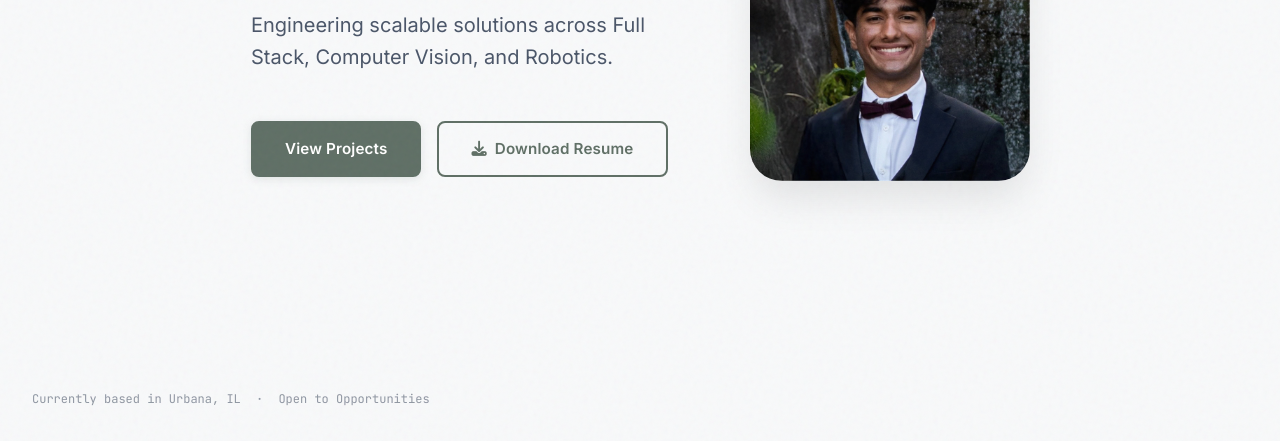
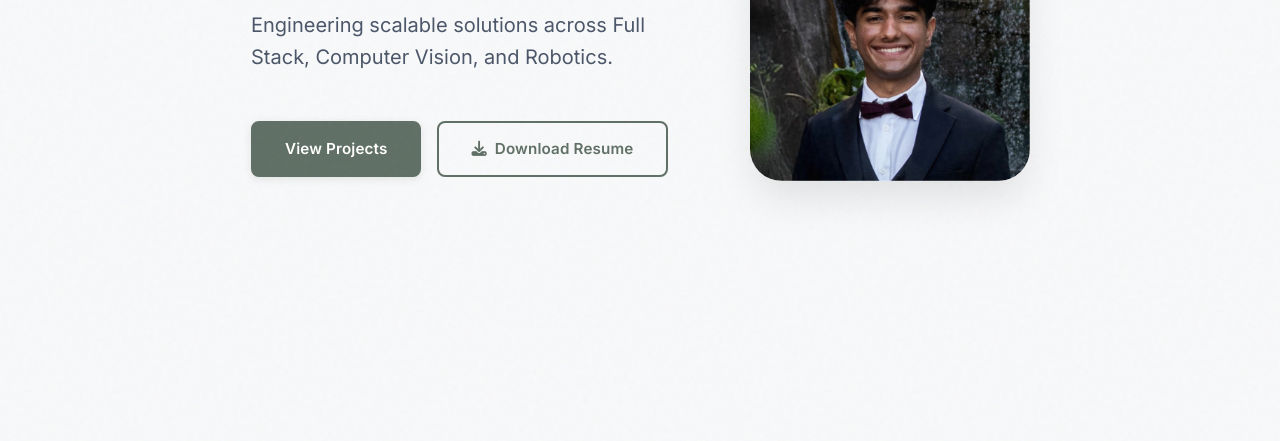
Before and after one commit to avik-s/portfolio, a plain HTML site: page index.html in a window 1280 px wide. Shown: the part 359-800 px from the top of the page. Drawn offline with nearby package versions, Linux system fonts and the light colour scheme; a web font is replaced by a local one.

Commit message:
Removed open to work

```diff
--- a/index.html
+++ b/index.html
@@ -69,11 +69,6 @@
     </main>
 
 
-    <div class="system-status"
-        style="position: fixed; bottom: 2rem; left: 2rem; font-family: var(--font-mono); font-size: 0.75rem; color: var(--text-secondary); opacity: 0.6;">
-        Currently based in Urbana, IL <span style='margin: 0 0.5rem'>·</span> Open to Opportunities
-    </div>
-
     <footer class="footer container grid-12" style="border-top: none;">
         <div class="col-main"
             style="border-top: 1px solid var(--border); padding-top: var(--spacing-lg); display: flex; justify-content: space-between; align-items: center;">
```
